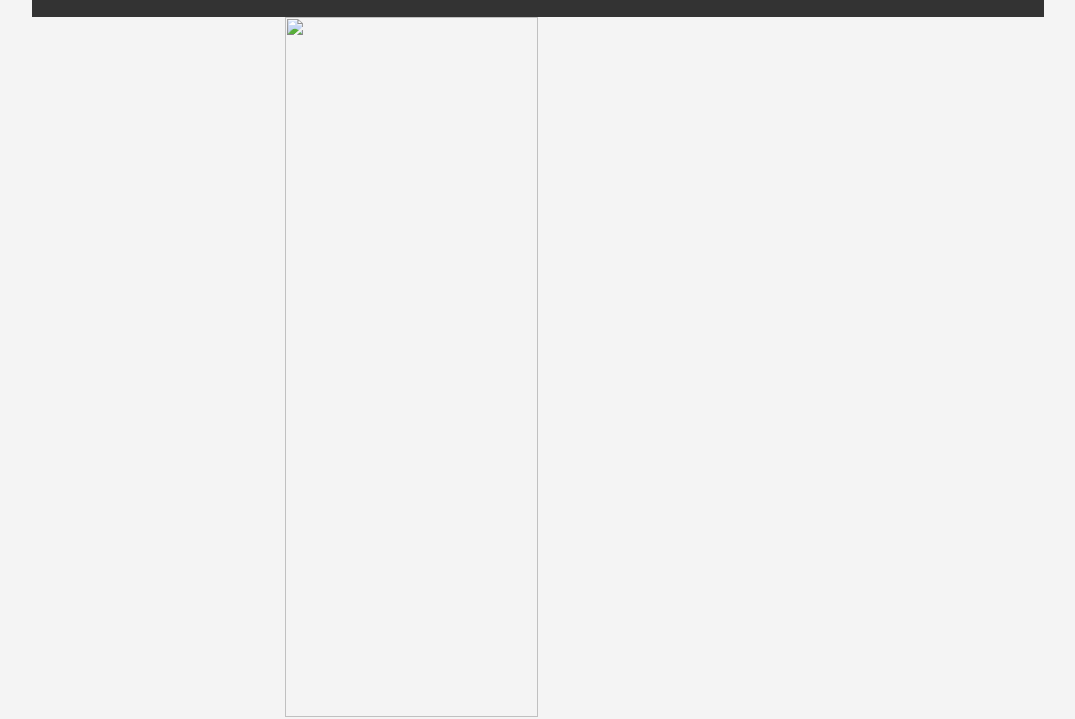
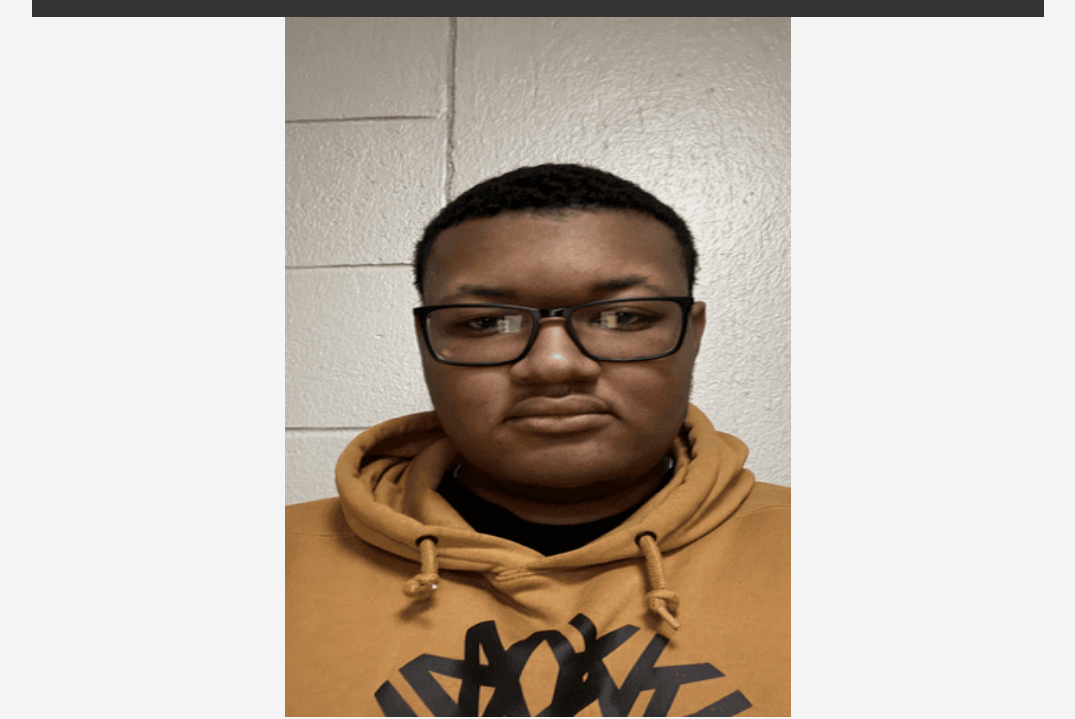
Before and after one commit to Bebopx10/Getting-to-know-me-, a plain HTML site: page index.html in a window 1280 px wide. Shown: the part 82-801 px from the top of the page, without its empty margins (102-1177 px from the left). Drawn offline with Linux system fonts and the light colour scheme.

Commit message:
Fix image source filename in index.html

```diff
--- a/index.html
+++ b/index.html
@@ -45,7 +45,7 @@
         });
     </script>
         </header>
-        <img src="Me-300 by 300-jpg.png" width="200" height="700" class="center">
+        <img src="Me-300-by-300.jpeg" width="200" height="700" class="center">
         <section>
             <h2>My Lewis Email: <a href="mailto;justinthobbs@lewisu.edu"> justinthobbs@lewisu.edu</a></h2>
             <h2>Discord Bebop108</h2>
```
